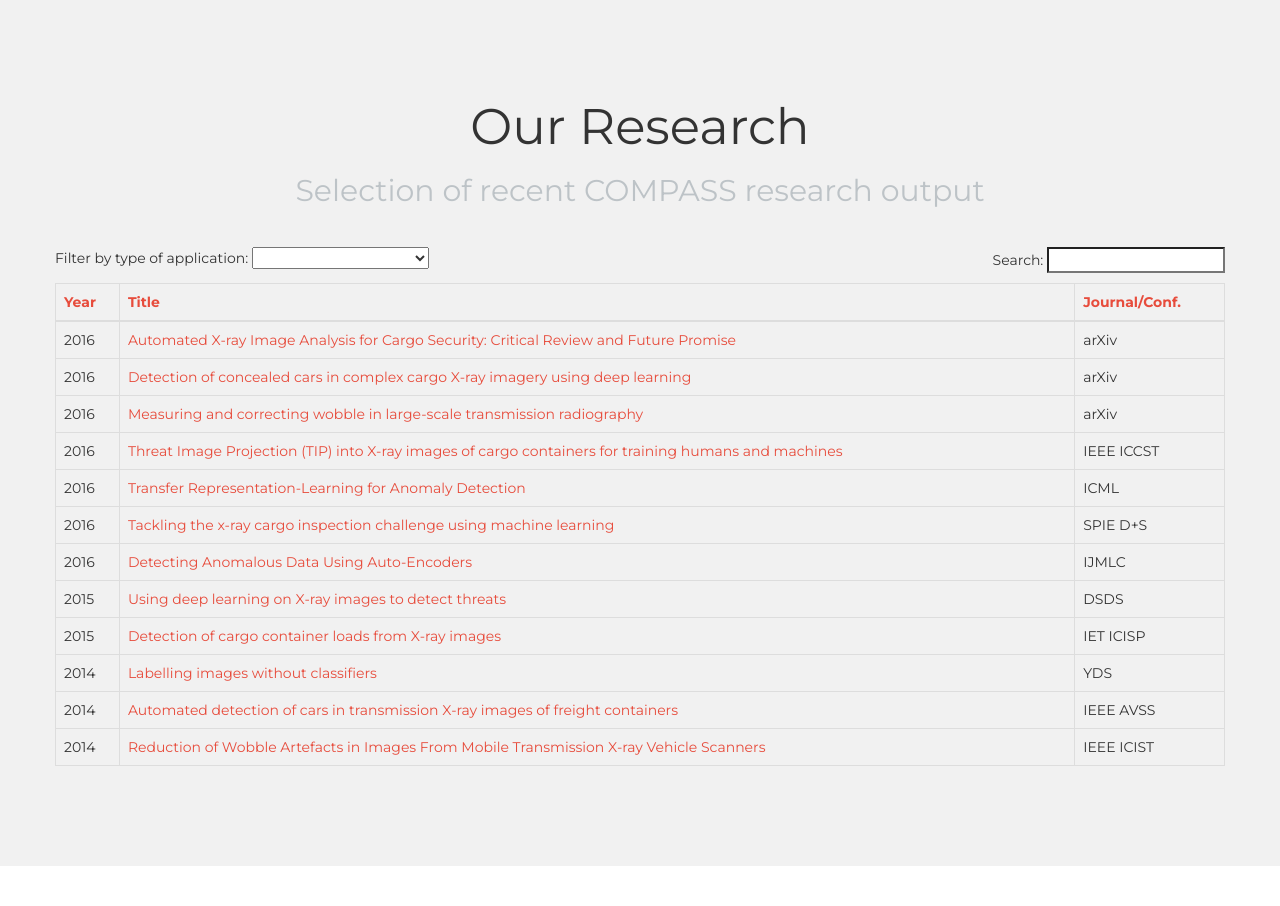
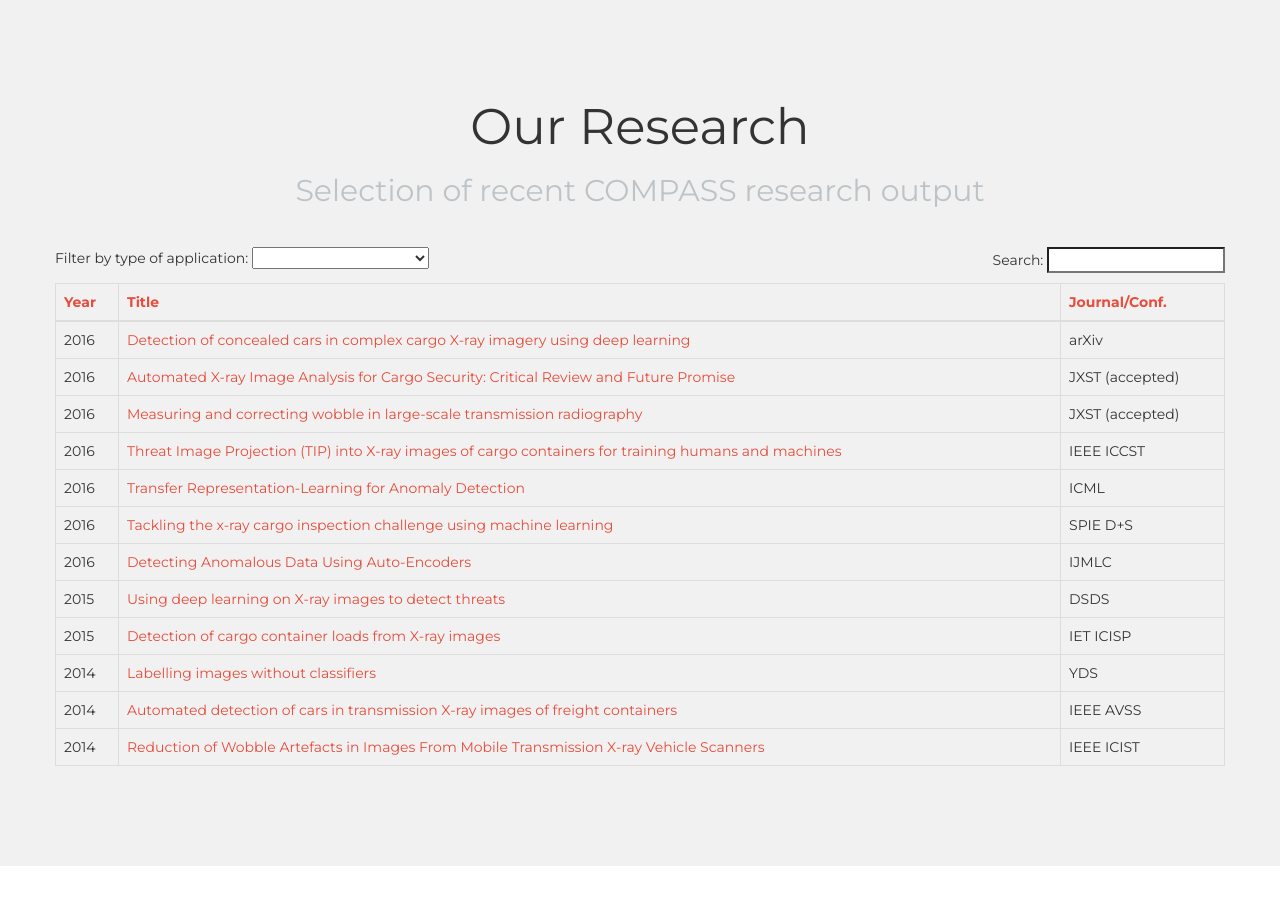
Before and after one commit to GriffinLab/website-compass, a PHP site: page / in a window 1280 px wide. Shown: the part 1651-2557 px from the top of the page. Run offline with PHP 8.4, Linux system fonts and the light colour scheme.

Commit message:
Added JXST acceptances

```diff
--- a/index.php
+++ b/index.php
@@ -290,14 +290,7 @@ Filter by type of application:
     </tr>
   </thead>
   <tbody>
-     <tr>
-      <td>2016</td>
-      <td><a href="http://arxiv.org/abs/1608.01017">Automated X-ray Image Analysis for Cargo Security: Critical Review and Future Promise</a></td>
-      <td>arXiv</td>
-      <td>Thomas Rogers TWR, Nicolas Jaccard NJ, Lewis Griffin LDG</td>
-      <td>Review Object Detection Anomaly Detection Image Pre-Processing</td>
-    </tr>
-     <tr>
+    <tr>
       <td>2016</td>
       <td><a href="http://arxiv.org/abs/1606.08078">Detection of concealed cars in complex cargo X-ray imagery using deep learning</a></td>
       <td>arXiv</td>
@@ -306,8 +299,15 @@ Filter by type of application:
     </tr>
      <tr>
       <td>2016</td>
+      <td><a href="http://arxiv.org/abs/1608.01017">Automated X-ray Image Analysis for Cargo Security: Critical Review and Future Promise</a></td>
+      <td>JXST (accepted)</td>
+      <td>Thomas Rogers TWR, Nicolas Jaccard NJ, Lewis Griffin LDG</td>
+      <td>Review Object Detection Anomaly Detection Image Pre-Processing</td>
+    </tr>
+    <tr>
+      <td>2016</td>
       <td><a href="http://arxiv.org/abs/1608.03847">Measuring and correcting wobble in large-scale transmission radiography</a></td>
-      <td>arXiv</td>
+      <td>JXST (accepted)</td>
       <td>Thomas Rogers TWR, James Ollier JO, Edward Morton EJM, Lewis Griffin LDG</td>
       <td>Image Pre-Processing</td>
     </tr>
```
